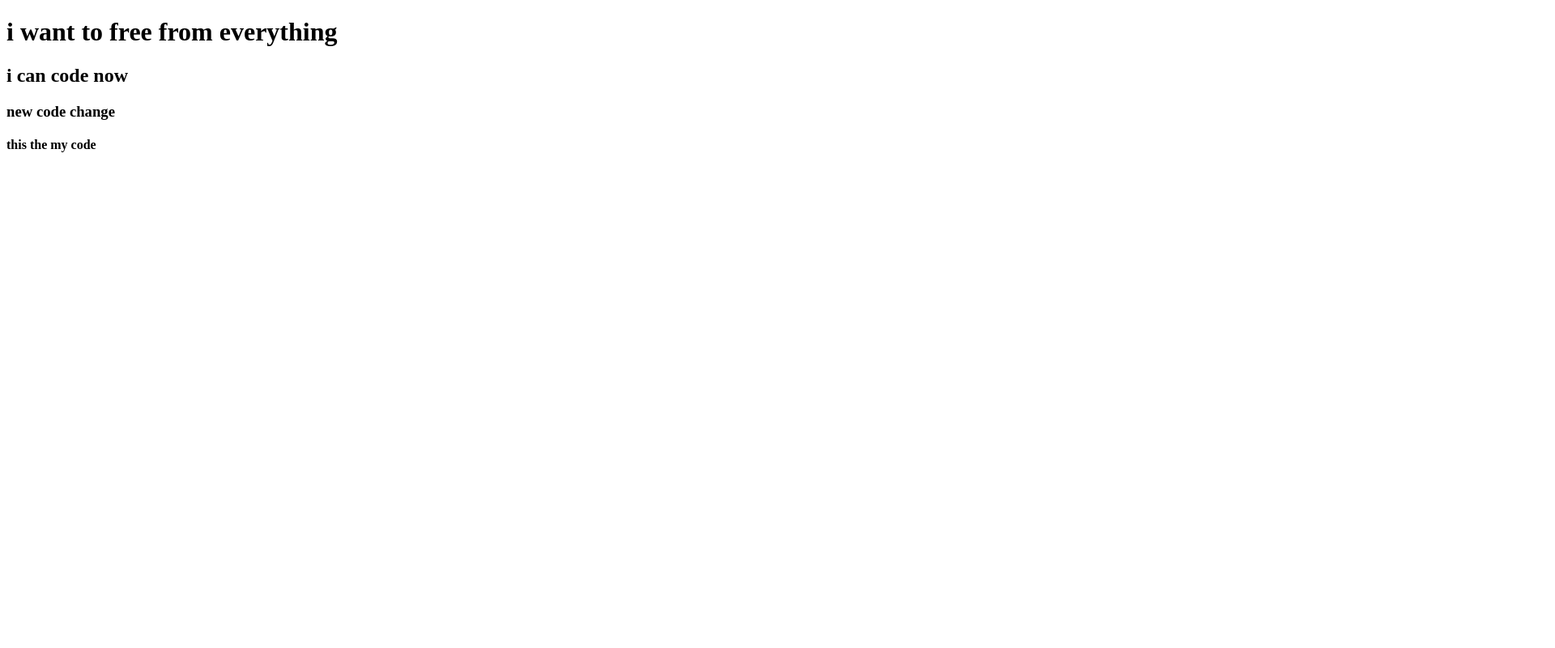
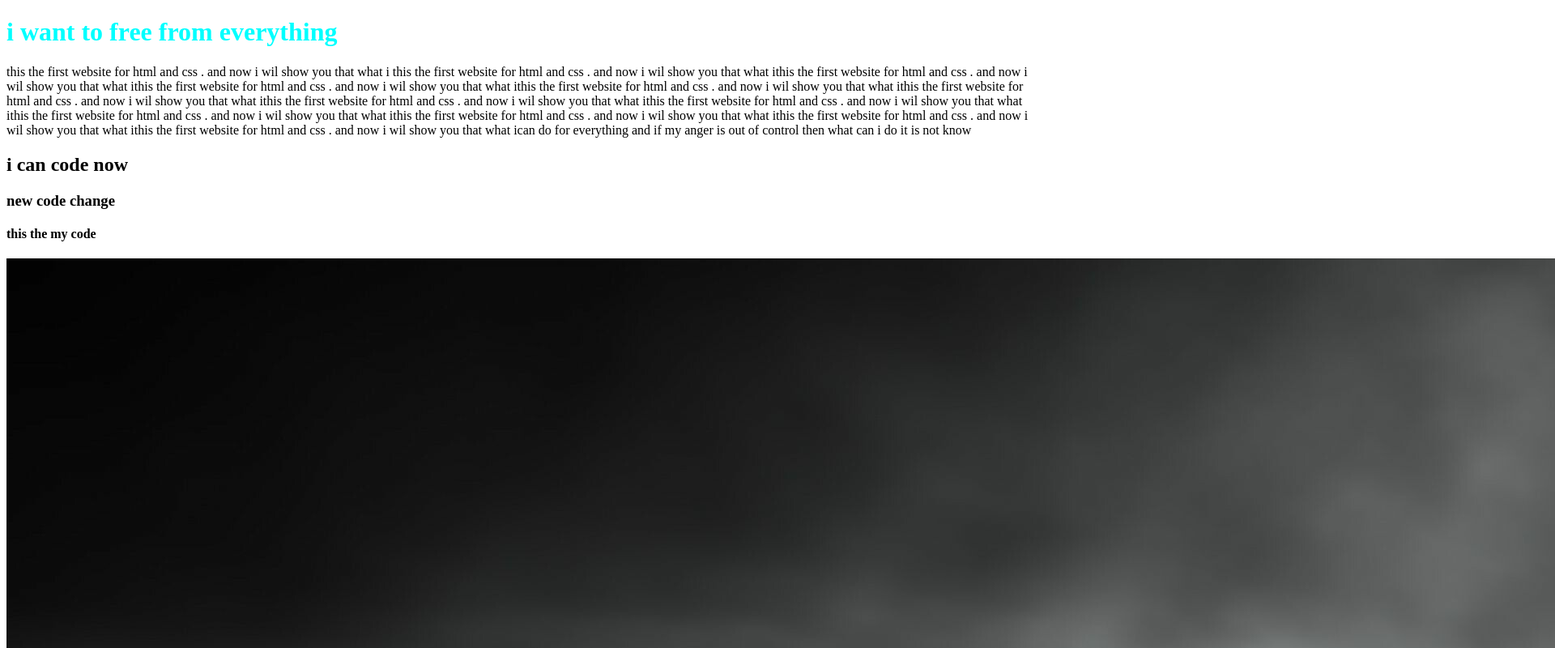
Before and after one commit to durjoy12345/my-third-repo, a plain HTML site: page index.html in a window 1280 px wide. Shown: the top 800 px of the page at 81% size, 1920 px wide, since content can reach past the window. Drawn offline with Linux system fonts and the light colour scheme.

Commit message:
image added

```diff
--- a/index.html
+++ b/index.html
@@ -6,11 +6,15 @@
     <meta http-equiv="X-UA-Compatible" content="IE=edge">
     <meta name="viewport" content="width=device-width, initial-scale=1.0">
     <title>this is my third repository</title>
+    <link rel="stylesheet" href="style.css">
 </head>
 <body>
     <h1>i want to free from everything </h1>
+    <p>this the first website for html and css . and now i wil show you that what i this the first website for html and css . and now i wil show you that what ithis the first website for html and css . and now i wil show you that what ithis the first website for html and css . and now i wil show you that what ithis the first website for html and css . and now i wil show you that what ithis the first website for html and css . and now i wil show you that what ithis the first website for html and css . and now i wil show you that what ithis the first website for html and css . and now i wil show you that what ithis the first website for html and css . and now i wil show you that what ithis the first website for html and css . and now i wil show you that what ithis the first website for html and css . and now i wil show you that what ithis the first website for html and css . and now i wil show you that what ican do for everything and if my anger is out of control then what can i do it is not know </p>
     <h2>i can code now</h2>
     <h3>new code change</h3>
     <h4>this the my code</h4>
+
+    <img src="a.jpg" alt="">
 </body>
 </html>
```
Also changed, not shown: a.jpg (added), b.jpeg (added), c.jpeg (added), d.jpg (added).
